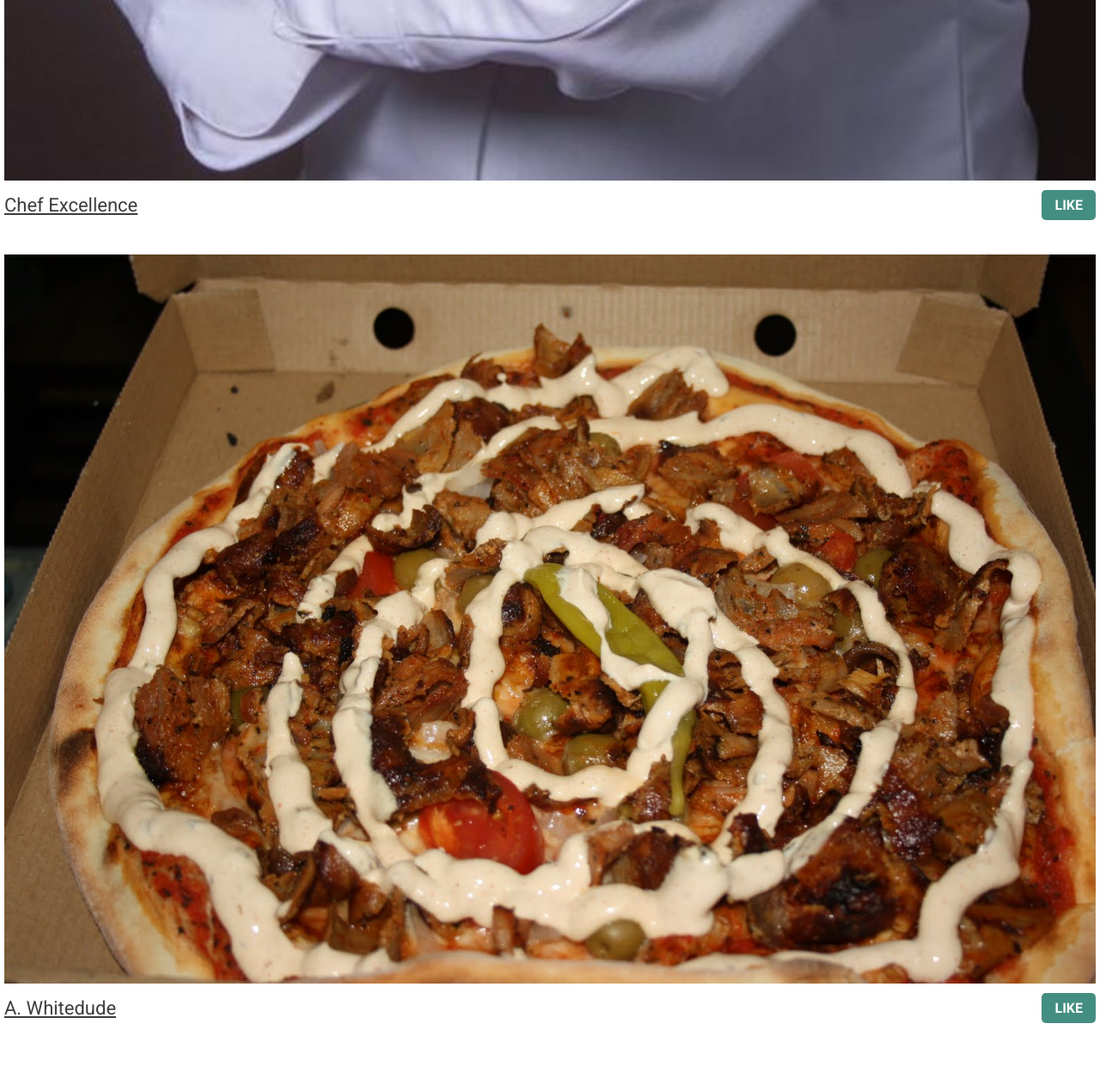
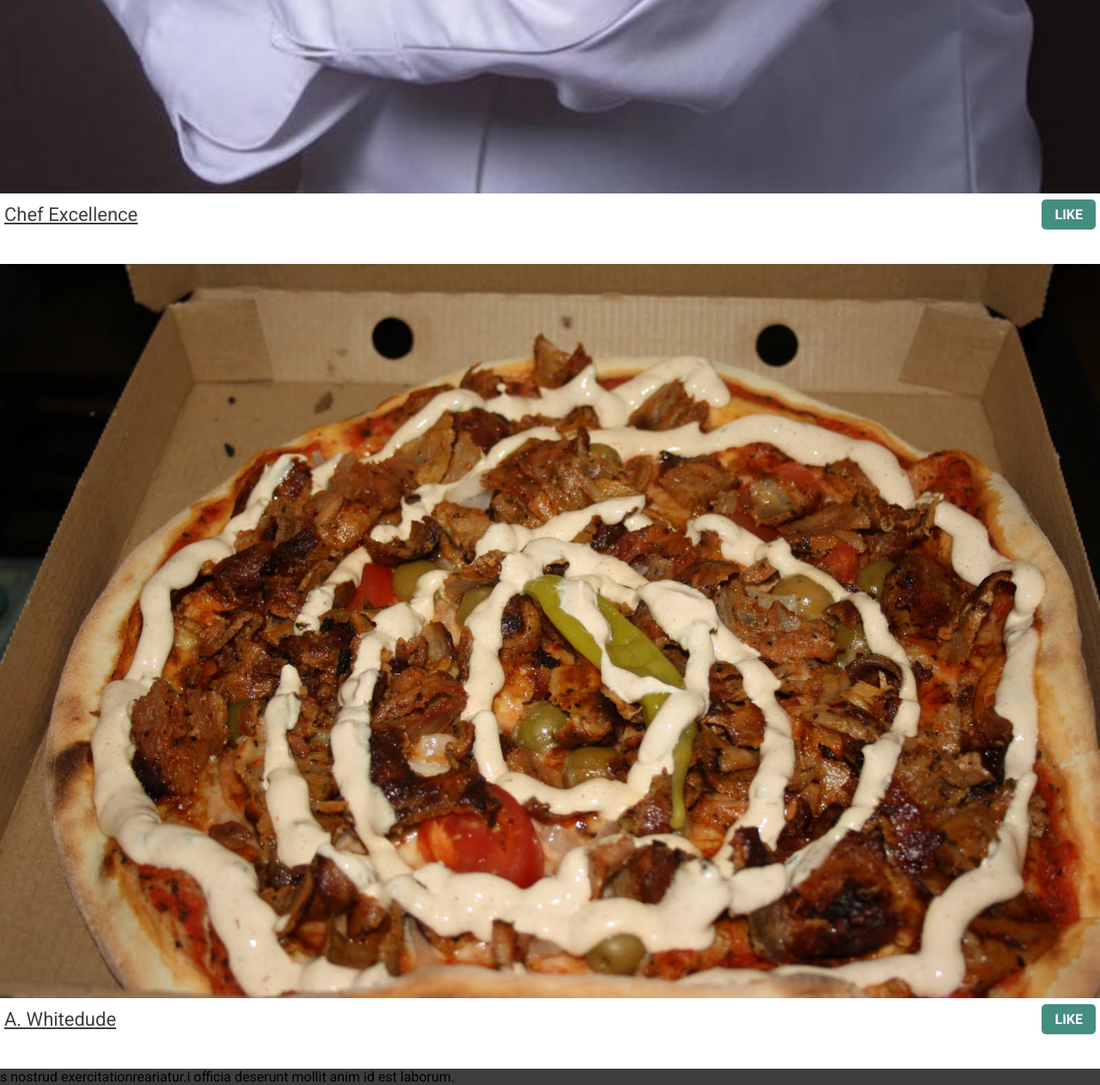
Before and after one commit to AxelTidehorn/The-wall, a PHP site: page / in a window 1280 px wide. Shown: the part 1840-3102 px from the top of the page at 86% size. Before the commit the page ends 3030 px from the top, so only its background shows below. Run offline with PHP 8.4, Linux system fonts and the light colour scheme.

Commit message:
Fucked around a bit

```diff
--- a/css/main.css
+++ b/css/main.css
@@ -76,7 +76,7 @@ h2 > a{
 
         /*MAIN PAGE*/
 .pagecont{
-  padding: 78px 5px 0 5px;
+  padding: 78px 0 0 0;
   color: black;
 }
 p{
@@ -94,9 +94,11 @@ img{
 .actioncont{
   display: flex;
   align-items: center;
+  padding: 0 5px;
+  margin-top: 8px;
   margin-bottom: 10px;
-  margin-top: 12px;
   width: 100%;
+  box-sizing: border-box;
 }
 .profilecont{
   flex: 1;
@@ -104,6 +106,10 @@ img{
 .profilename{
   color: rgb(61, 61, 61);
   font-size: 22px;
+  transition: ease-in .3s;
+}
+.profilename:hover{
+  color: rgb(91, 91, 91);
 }
 .likebtn{
   background-color: rgb(68, 142, 129);
@@ -123,6 +129,6 @@ img{
 
         /*FOOTER*/
 footer{
-
+  background-color: rgb(61, 61, 61);
 }
         /*END FOOTER*/
--- a/footer.php
+++ b/footer.php
@@ -1,5 +1,5 @@
 <footer>
-
+  <p>s nostrud exercitationreariatur.i officia deserunt mollit anim id est laborum.</p>
 </footer>
 
     </body>
--- a/header.php
+++ b/header.php
@@ -18,7 +18,7 @@
         </div>
         <div class="icon"><a href="#"><i class="fa fa-upload fa-3x"></i></a></div>
         <div class="icon"><a href="#"><i class="fa fa-user fa-3x"></i></a></div>
-        <div class="icon"><a href="#"><i class="fa fa-question-circle-o fa-3x"></i></a></div>
+        <!--<div class="icon"><a href="#"><i class="fa fa-question-circle-o fa-3x"></i></a></div>-->
       </nav>
     </header>
 
```
